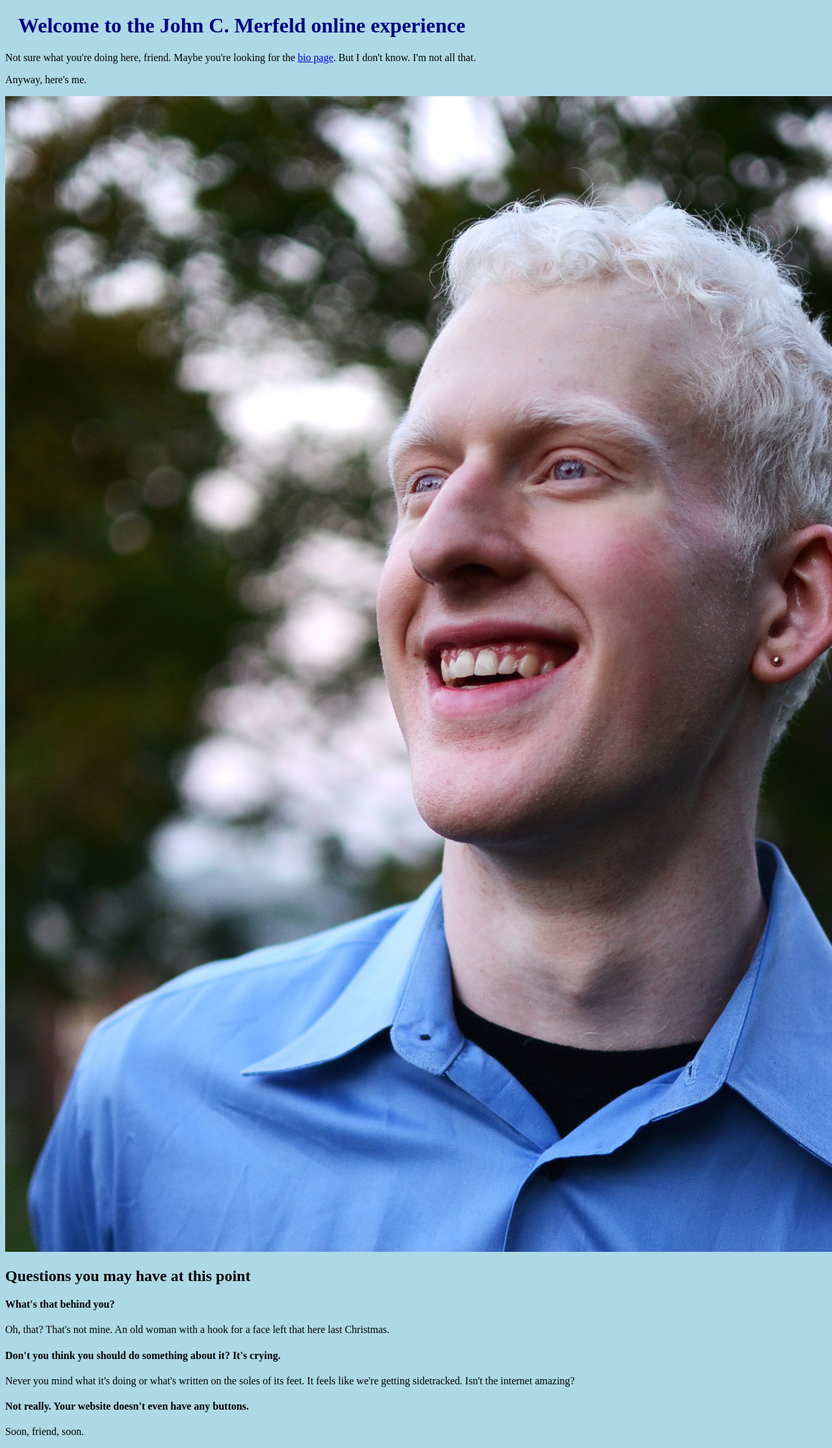
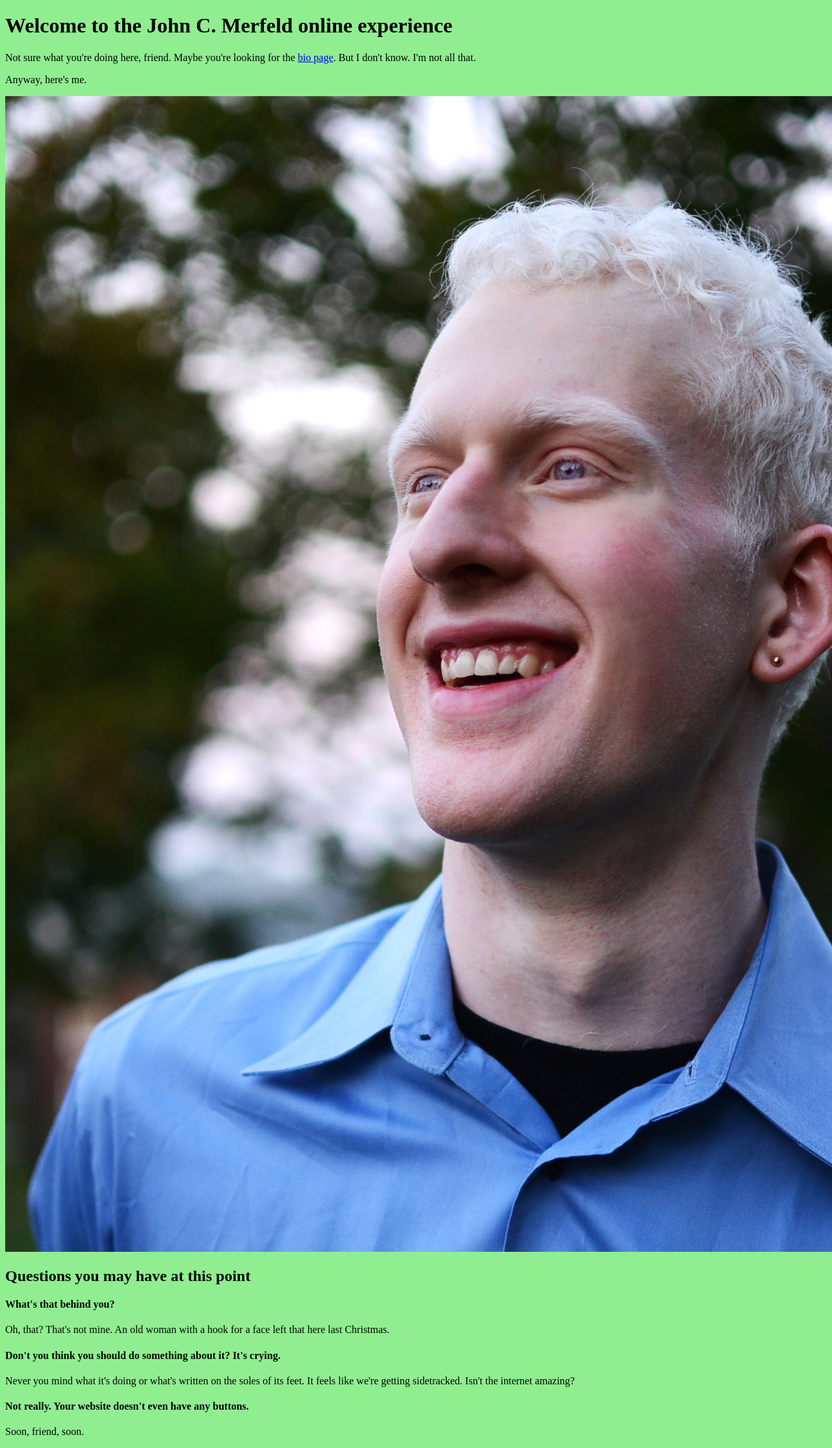
Before and after one commit to johncmerfeld/johncmerfeld.github.io, a PHP site: page / in a window 1280 px wide; the page is wider, and only the part inside the window is pictured. Shown: that part at 65% size. Run offline with PHP 8.4, Linux system fonts and the light colour scheme.

Commit message:
edited CSS file

```diff
--- a/index.html
+++ b/index.html
@@ -4,7 +4,7 @@
 
 	<head>
 		<title>John C. Merfeld's Homepage </title>
-		<link rel="stylesheet" type="text/css" href="personalstyle.css" media="screen" />
+		<link rel="stylesheet" type="text/css" href="personalstyle.css">
 	</head>
 
 	<body>
--- a/personalstyle.css
+++ b/personalstyle.css
@@ -2,11 +2,16 @@
 {
 
 	body {
-    	background-color: lightblue;
+    	background-color: lightgreen;
 		}
 
 	h1 {
-    	color: navy;
-    	margin-left: 20px;
+		div {
+    		border: 1px solid black;
+    		padding: 10px;
+    		width: 200px;
+    		height: 200px;
+    		text-align: center;
+		}
 	}
 }
```
